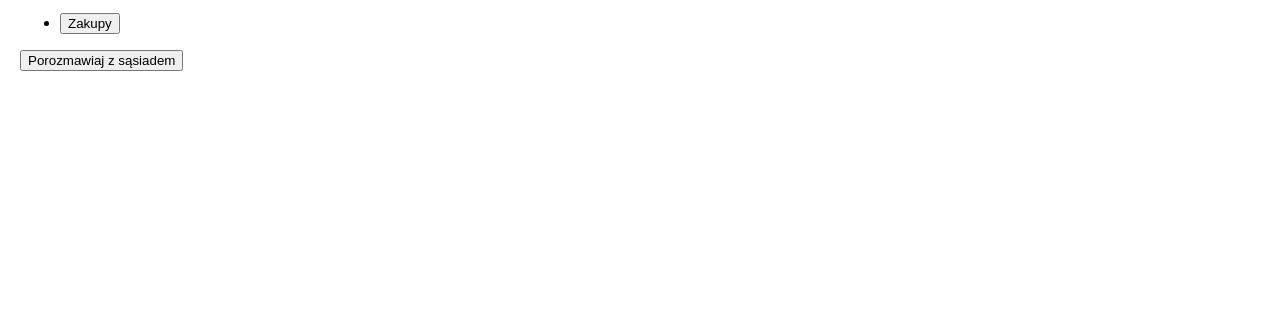
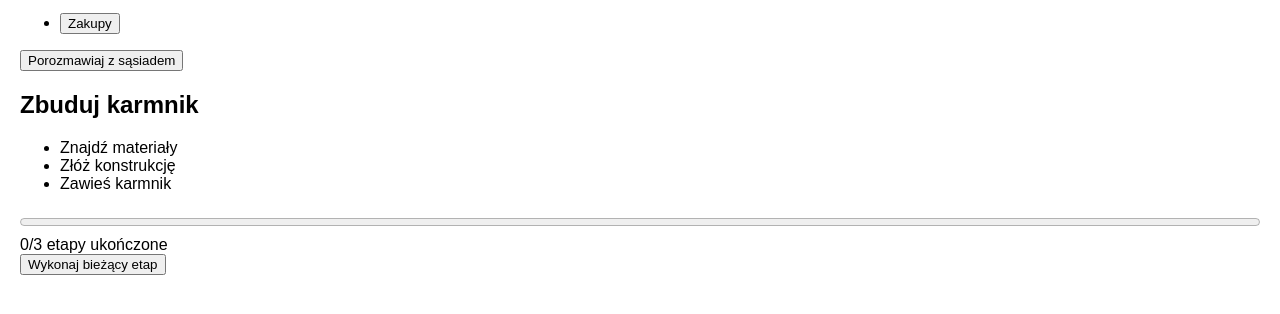
Before and after one commit to peterwolf-pl/goadhd, a plain HTML site: page index.html in a window 1280 px wide. Shown: the part 158-472 px from the top of the page. Drawn offline with Linux system fonts and the light colour scheme.

Commit message:
Add multi-stage quest system

```diff
--- a/index.html
+++ b/index.html
@@ -26,6 +26,14 @@
     <div id="content">Witaj w grze!</div>
     <button onclick="startDialogue('neighbor')">Porozmawiaj z sąsiadem</button>
     <div id="npcDialogue"></div>
+    <!-- Sekcja z zadaniem wieloetapowym -->
+    <div id="quest">
+        <h2 id="questTitle"></h2>
+        <ul id="questStages"></ul>
+        <progress id="questProgress" value="0" max="0"></progress>
+        <div id="questStatus"></div>
+        <button id="stageBtn" onclick="doCurrentStage()">Wykonaj bieżący etap</button>
+    </div>
     <div id="notification" style="display:none;"></div>
     <script src="script.js"></script>
 </body>
--- a/script.js
+++ b/script.js
@@ -19,6 +19,18 @@ const tasks = [
     {name: 'Łowienie ryb', location: 'Port', duration: 4, energyCost: 20, moodEffect: 15, focusEffect: 5},
 ];
 
+// ----------------- Zadanie wieloetapowe -----------------
+// Przykładowy quest składający się z kilku etapów
+const currentQuest = {
+    title: 'Zbuduj karmnik',
+    stages: [
+        { desc: 'Znajdź materiały', done: false, mood: 5, focus: -5 },
+        { desc: 'Złóż konstrukcję', done: false, mood: -5, focus: -10 },
+        { desc: 'Zawieś karmnik', done: false, mood: 10, focus: 0 },
+    ],
+    currentStage: 0,
+};
+
 // Postaci niezależne i ich relacje z graczem
 const npcs = {
     // Przykładowy sąsiad z neutralnym nastawieniem
@@ -29,6 +41,50 @@ const distractions = [
     {desc: 'SMS od znajomego', energy: 0, focus: -5, extraHour: 1},
     {desc: 'Scrollowanie telefonu', energy: -5, focus: -10, extraHour: 0},
 ];
+
+// Aktualizacja widoku zadania wieloetapowego
+function updateQuestDisplay() {
+    const title = document.getElementById('questTitle');
+    const list = document.getElementById('questStages');
+    const progress = document.getElementById('questProgress');
+    const status = document.getElementById('questStatus');
+
+    title.innerText = currentQuest.title;
+    list.innerHTML = '';
+    currentQuest.stages.forEach((stage, idx) => {
+        const li = document.createElement('li');
+        li.innerText = stage.desc;
+        if (stage.done) li.style.textDecoration = 'line-through';
+        list.appendChild(li);
+    });
+
+    const doneCount = currentQuest.stages.filter(s => s.done).length;
+    progress.max = currentQuest.stages.length;
+    progress.value = doneCount;
+    status.innerText = `${doneCount}/${currentQuest.stages.length} etapy ukończone`;
+
+    document.getElementById('stageBtn').disabled = currentQuest.currentStage >= currentQuest.stages.length;
+}
+
+// Wykonanie bieżącego etapu
+function doCurrentStage() {
+    if (currentQuest.currentStage >= currentQuest.stages.length) return;
+
+    const stage = currentQuest.stages[currentQuest.currentStage];
+    stage.done = true;
+    currentQuest.currentStage++;
+
+    // Modyfikacja statystyk gracza zgodnie z etapem
+    playerState.mood += stage.mood;
+    playerState.focus += stage.focus;
+
+    if (currentQuest.currentStage >= currentQuest.stages.length) {
+        document.getElementById('questStatus').innerText = 'Zadanie ukończone!';
+    }
+
+    updateStatsDisplay();
+    updateQuestDisplay();
+}
 
 function updateStatsDisplay() {
     document.getElementById('energy').innerText = playerState.energy;
@@ -115,6 +171,7 @@ function saveGame() {
         currentHour,
         currentDayIndex,
         npcs,
+        currentQuest,
     };
     localStorage.setItem('ADHDGameState', JSON.stringify(gameState));
 }
@@ -131,12 +188,14 @@ function loadGame() {
         currentHour = game.currentHour;
         currentDayIndex = game.currentDayIndex;
         if (game.npcs) Object.assign(npcs, game.npcs); // przywróć relacje NPC
+        if (game.currentQuest) Object.assign(currentQuest, game.currentQuest);
     } catch (e) {
         return;
     }
     updateStatsDisplay();
     updateTimeDisplay();
     updateTaskList();
+    updateQuestDisplay();
 }
 
 // ----------------- Rozmowy z NPC -----------------
@@ -200,4 +259,5 @@ window.onload = () => {
     updateStatsDisplay();
     updateTimeDisplay();
     updateTaskList();
+    updateQuestDisplay();
 };
--- a/styles.css
+++ b/styles.css
@@ -15,3 +15,13 @@ header nav a { margin-right: 10px; }
 #npcDialogue {
     margin-top: 10px;
 }
+
+/* Prosty wygląd sekcji zadania */
+#quest {
+    margin-top: 20px;
+}
+
+#quest progress {
+    width: 100%;
+    margin: 5px 0;
+}
```
